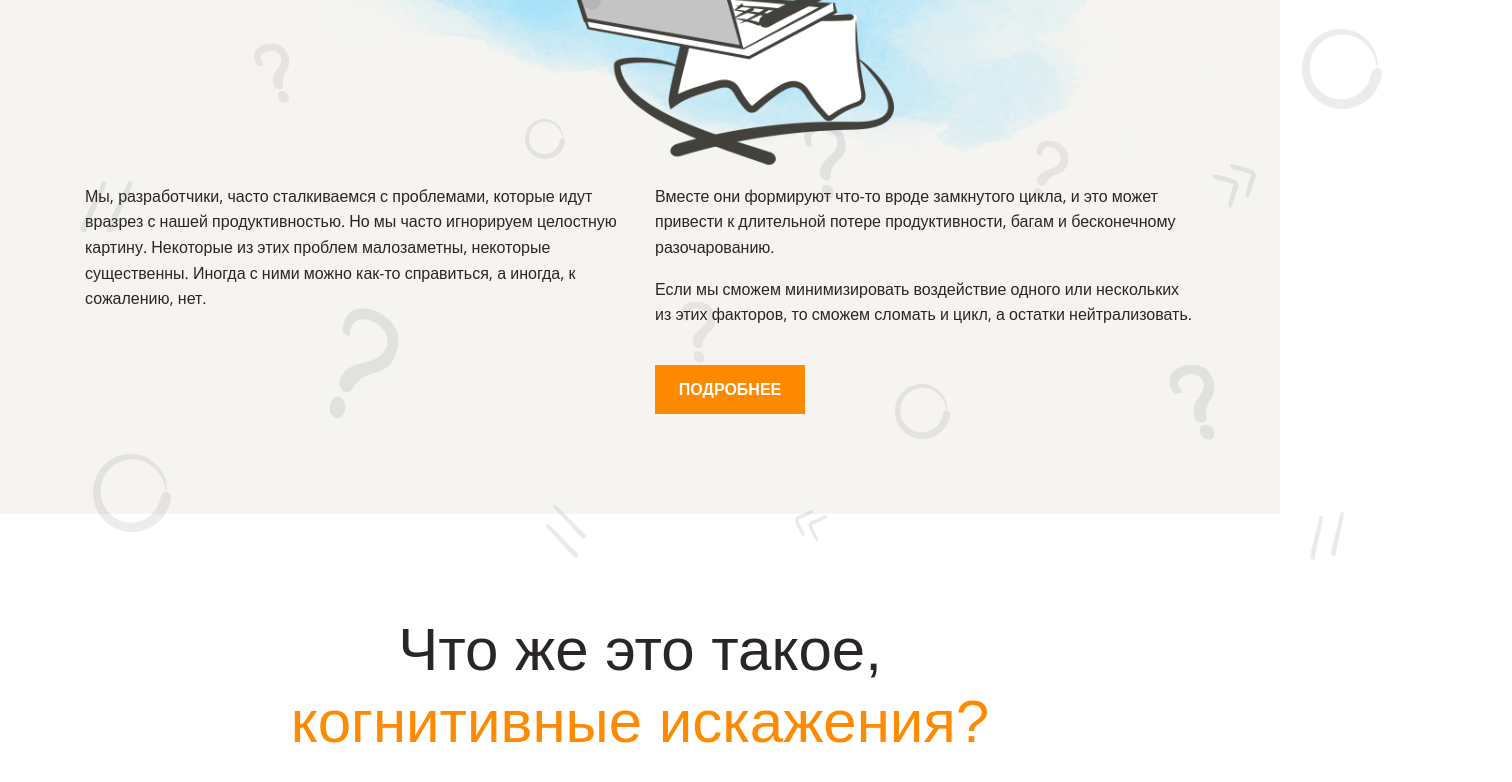
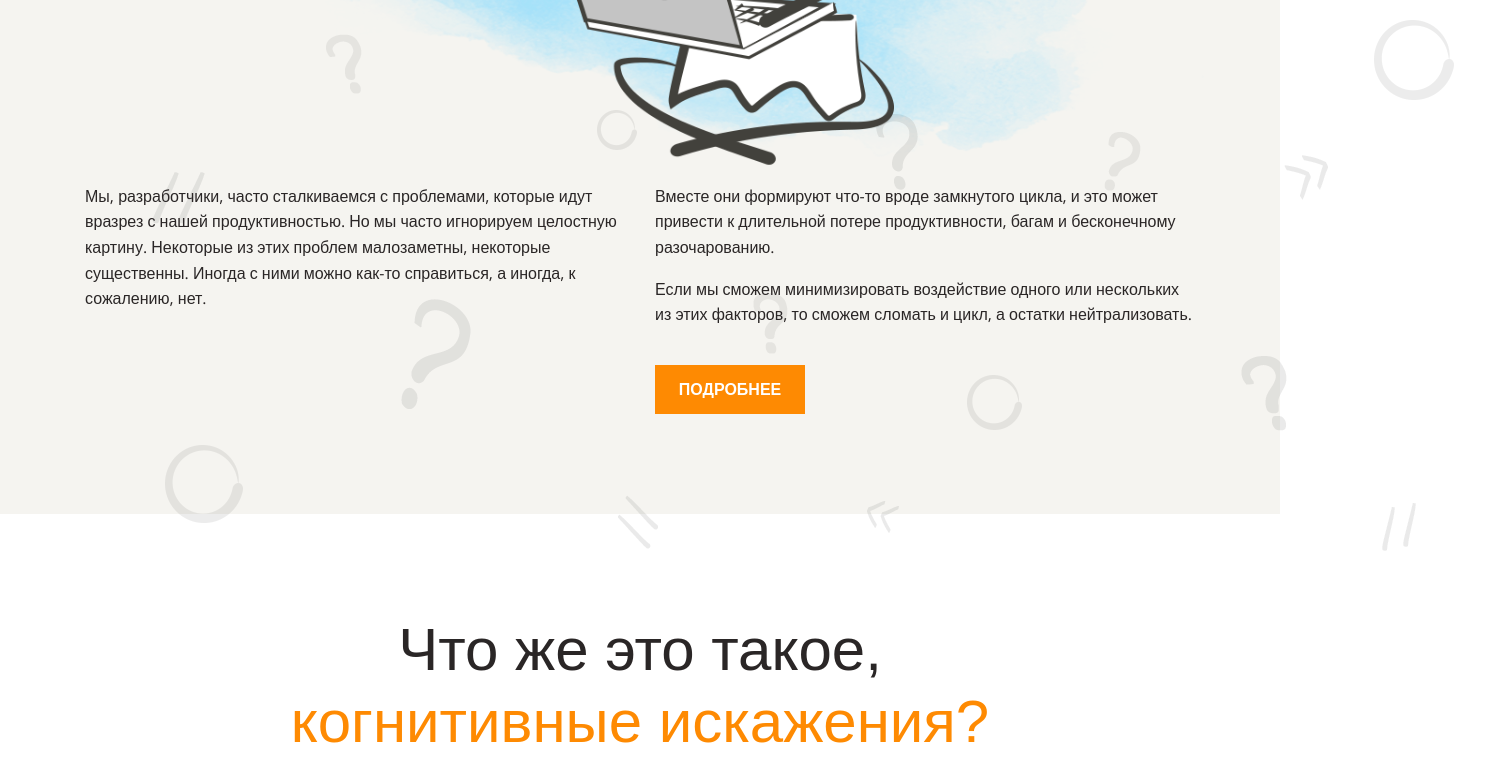
Before and after one commit to AlexKuryanov/layout-designer-project-lvl1, a plain HTML site: page src/index.html in a window 1280 px wide. Shown: the part 365-1147 px from the top of the page, 1512 px wide, since content can reach past the window. Drawn offline with nearby package versions, Linux system fonts and the light colour scheme; a web font is replaced by a local one.

Commit message:
fix: fix bg-position

```diff
--- a/src/css/style.css
+++ b/src/css/style.css
@@ -68,10 +68,8 @@ h3 {
 .article::after {
   content: url(../img/background.png);
   position: absolute;
-  top: 0;
-  bottom: 0;
-  left: 0;
-  right: 0;
+  top: -9px;
+  left: 72px;
   background-repeat: no-repeat;
   background-size: cover;
   opacity: 0.1;
```
